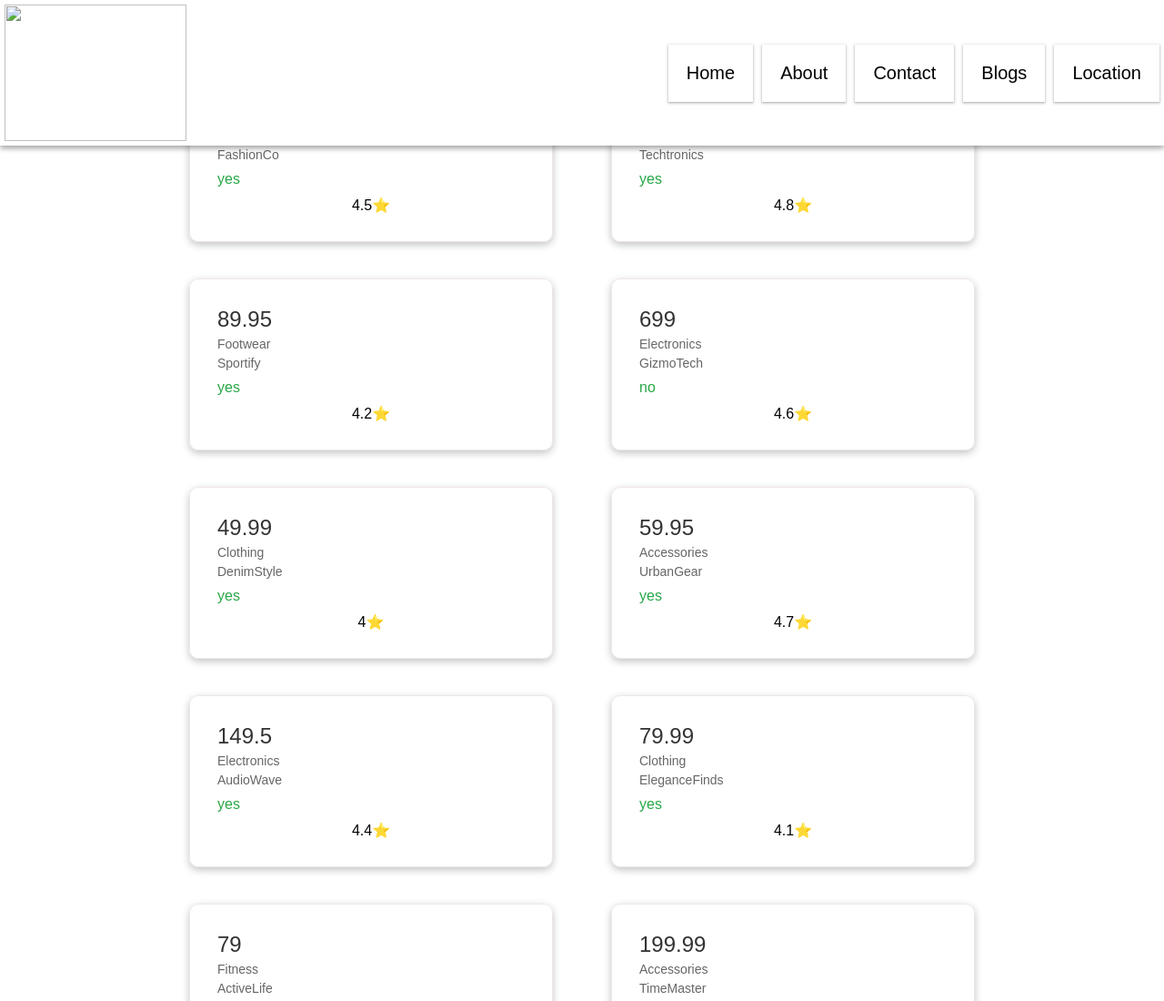
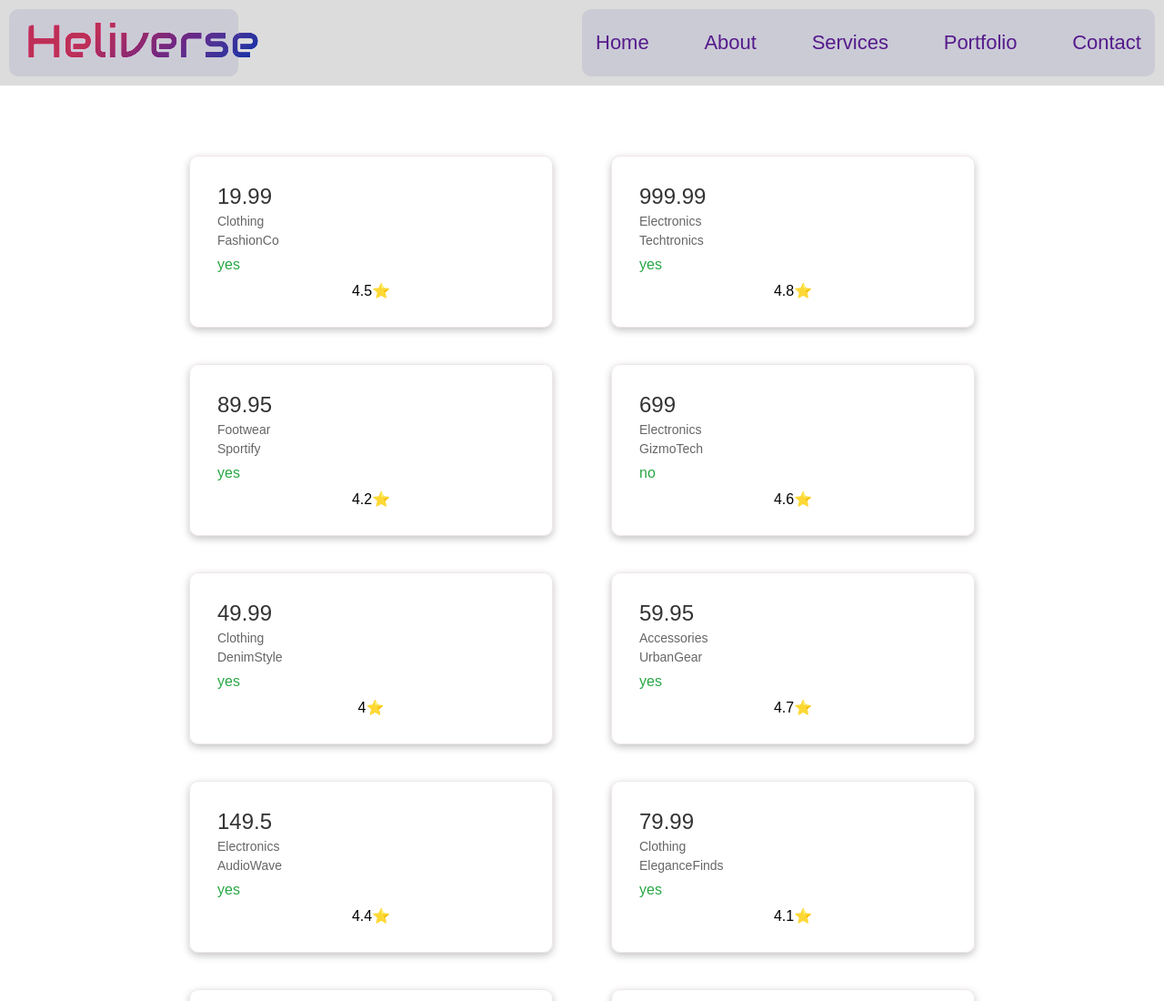
Before and after one commit to huzefajuned/dynamic-html, a plain HTML site: page index.html in a window 1280 px wide. Shown: the top 1100 px of the page at 91% size. Drawn offline with Linux system fonts and the light colour scheme.

Commit message:
nav updated

```diff
--- a/index.html
+++ b/index.html
@@ -7,9 +7,7 @@
     <title>Document</title>
   </head>
   <body>
-    <div class="navBar" id="navBar">
-      <img src="./ecommerece.png" alt="">
-    </div>
+    <div class="nav" id="nav"></div>
     <div class="main" id="main"></div>
     <script src="./script.js"></script>
   </body>
--- a/script.js
+++ b/script.js
@@ -1,39 +1,3 @@
-//Nav Bar
-
-const navData = [
-  {
-    home:"Home",
-    about:"About",
-    contact:"Contact",
-    blog:"Blogs",
-    location:"Location"
-  }
-]
-
-// Function for navdata
-function functionForNav() {
-  const Navdata = document.getElementById("navBar");
-  navData.forEach((ecom_nav) => {
-    const headerNav = document.createElement("div");
-    headerNav.id = "nav";
-    headerNav.innerHTML = `
-    <div class="inner-nav">
-    <p class="links">${ecom_nav.home}</p>
-    <p class="links">${ecom_nav.about}</p>
-    <p class="links">${ecom_nav.contact}</p>
-    <p class="links">${ecom_nav.blog}</p>
-    <p class="links">${ecom_nav.location}</p>
-    </div>`;
-
-    Navdata.appendChild(headerNav);
-
-  })
-}
-
-functionForNav();
-
-
-
 //dummy-data
 const ecommerceData = [
   {
@@ -128,9 +92,39 @@ const ecommerceData = [
   },
 ];
 
-// crete funtion --
+//dummy-fake data
+const navLinks = ["Home", "About", "Services", "Portfolio", "Contact"];
 
-(function () {
+// main function from here---
+document.addEventListener("DOMContentLoaded", function () {
+  const logo_Div = document.createElement("div");
+  logo_Div.className = "logo";
+  logo_Div.innerHTML = `
+      <img  id='logo_img' src ='./images/heliverse.png'/>
+  `;
+
+  const main_Div = document.getElementById("nav");
+  const inner_Div = document.createElement("ul");
+
+  for (let i = 0; i < navLinks.length; i++) {
+    inner_Div.innerHTML += `
+          <li>
+            <a href="">${navLinks[i]}</a>
+          </li>
+    `;
+  }
+
+  main_Div.appendChild(logo_Div);
+  main_Div.appendChild(inner_Div);
+  const aTags = document.querySelectorAll("a");
+
+  for (let i = 0; i < aTags.length; i++) {
+    aTags[i].addEventListener("click", function (event) {
+      event.preventDefault(); // Prevent the default behavior of the link
+      alert("Clicked: " + aTags[i].innerText);
+    });
+  }
+
   const parentDiv = document.getElementById("main");
   ecommerceData.forEach((ecom_data) => {
     const cardDiv = document.createElement("div");
@@ -146,4 +140,4 @@ const ecommerceData = [
 
     parentDiv.appendChild(cardDiv);
   });
-})();
+});
--- a/style.css
+++ b/style.css
@@ -9,6 +9,53 @@ body {
   background-color: white;
 }
 
+/* //nav-css */
+.nav {
+  background-color: gainsboro;
+  height: 100%;
+  width: 100vw;
+  display: flex;
+  flex-direction: row;
+  padding: 10px;
+  justify-content: space-between;
+}
+.logo {
+  background-color: rgb(203, 203, 214);
+  width: 20%;
+  flex-direction: row;
+  text-align: center;
+  border-radius: 10px;
+}
+.nav > ul {
+  background-color: rgb(203, 203, 214);
+  padding: 10px;
+  width: 50%;
+  display: flex;
+  flex-direction: row;
+  justify-content: space-between;
+  align-items: center;
+  border-radius: 10px;
+}
+.nav > ul > li {
+  list-style-type: none;
+}
+.nav > ul > li > a {
+  list-style: none;
+  font-size: 22px;
+  text-decoration: none;
+  padding: 5px;
+  transition: 1s ease-in-out;
+}
+.nav > ul > li > a:hover {
+  color: white;
+  list-style: none;
+  font-size: 25px;
+  text-decoration: none;
+  padding: 5px;
+  background-color: gray;
+  border-radius: 10px;
+  padding: 10px;
+}
 .main {
   height: 100vh;
   width: 100vw;
@@ -18,7 +65,7 @@ body {
   justify-content: center;
   align-items: center;
   gap: 5%;
-  margin-top:6%;
+  margin-top: 6%;
 }
 
 #card {
@@ -72,10 +119,9 @@ body {
   margin: 0 2px;
 }
 
-
 /* CSS FOR NAVBAR */
 
-.navBar{
+.navBar {
   background-color: white;
   display: flex;
   flex-direction: row;
@@ -89,30 +135,30 @@ body {
   top: 0px;
 }
 
-.navBar>img{
+.navBar > img {
   width: 200px;
   height: 150px;
   margin: 5px;
-
 }
 
-.navBar>img:hover{
+.navBar > img:hover {
   box-shadow: rgba(0, 0, 0, 0.16) 0px 3px 6px, rgba(0, 0, 0, 0.23) 0px 3px 6px;
 }
-.inner-nav{
+.inner-nav {
   color: black;
   display: flex;
   flex-direction: row;
 }
-.inner-nav>p{
+.inner-nav > p {
   padding: 20px;
   margin: 5px;
 }
 
-.links{
-  box-shadow: rgba(60, 64, 67, 0.3) 0px 1px 2px 0px, rgba(60, 64, 67, 0.15) 0px 1px 3px 1px;
+.links {
+  box-shadow: rgba(60, 64, 67, 0.3) 0px 1px 2px 0px,
+    rgba(60, 64, 67, 0.15) 0px 1px 3px 1px;
   font-size: 20px;
 }
-.links:hover{
+.links:hover {
   border-radius: 20px;
 }
```
Also changed, not shown: images/heliverse.png (added).
